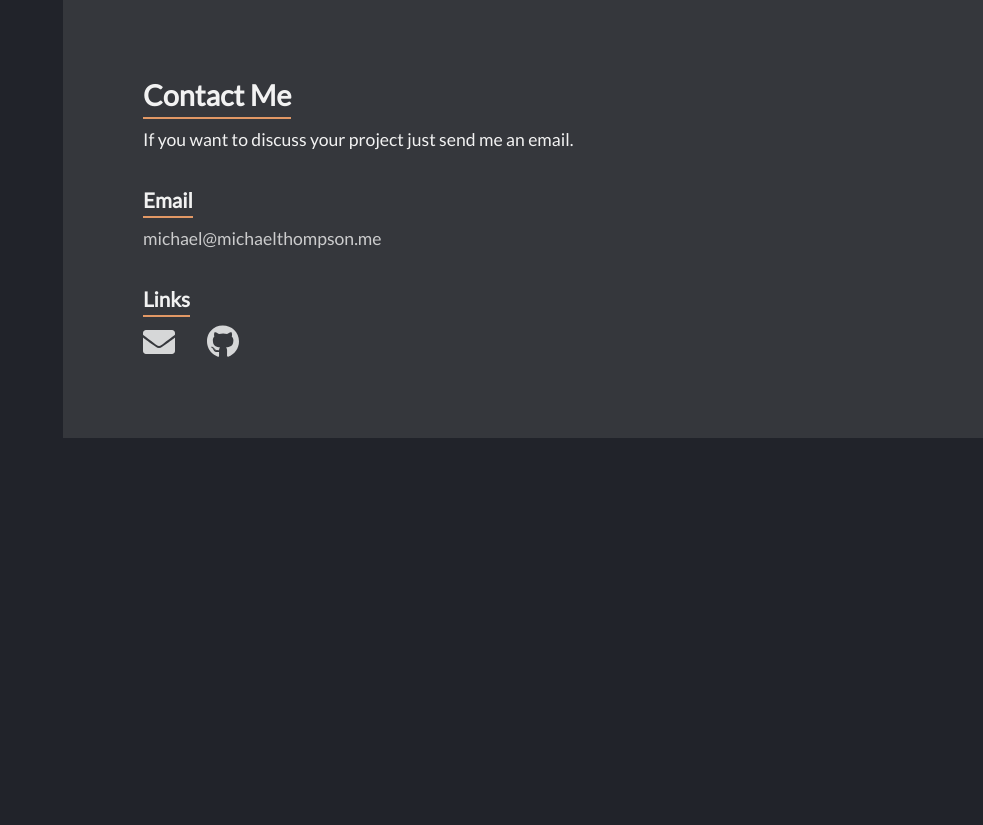
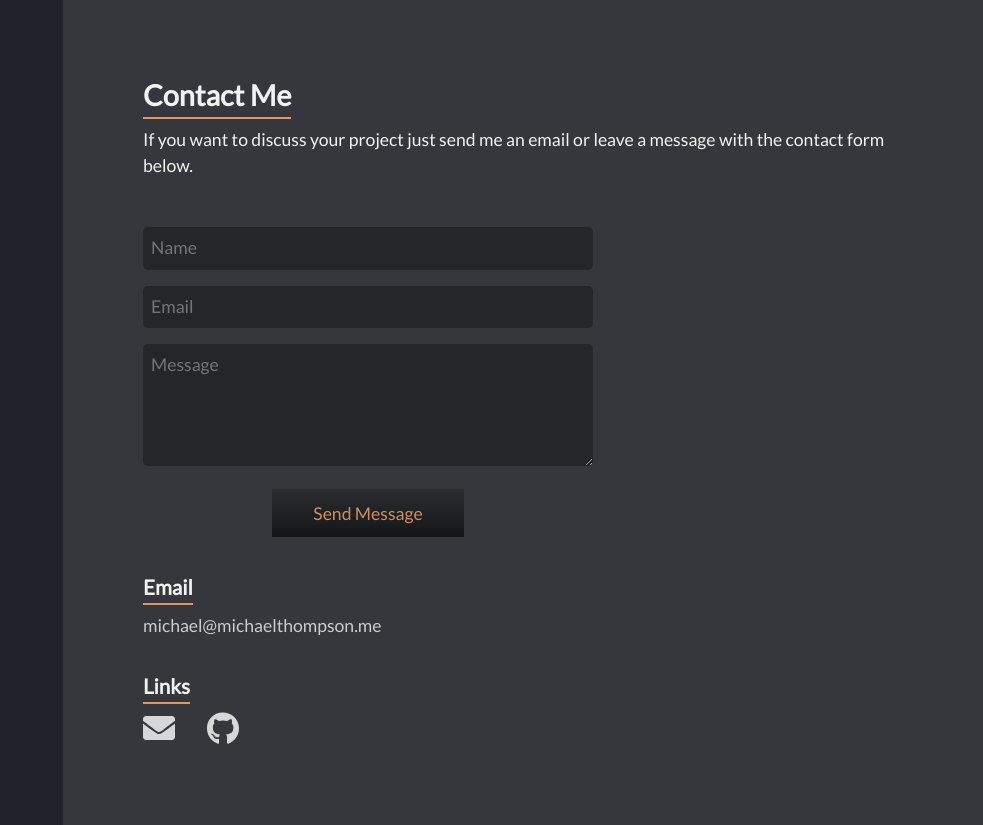
Before and after one commit to mthom26/portfolio-v2, a React (Create React App) app: page / in a window 1280 px wide. Shown: the part 2980-3805 px from the top of the page, without its empty margins (297-1280 px from the left). Before the commit the page ends 3418 px from the top, so only its background shows below. Built offline with nearby package versions, Linux system fonts and the light colour scheme.

Commit message:
Add contact form

```diff
--- a/src/components/Contact.css
+++ b/src/components/Contact.css
@@ -29,6 +29,36 @@
 .contactLink:hover {
   opacity: 1;
 }
+
+.contactForm {
+  max-width: 450px;
+  display: flex;
+  flex-direction: column;
+  align-items: center;
+}
+
+.contactFormInputBlock {
+  width: 100%;
+}
+
+.contactFormInputBlock input,
+.contactFormInputBlock textarea {
+  width: 100%;
+  margin-top: 1rem;
+  background: rgba(0,0,0,0.3);
+  border: none;
+  color: var(--light1);
+  padding: 0.5rem;
+  border-radius: 5px;
+}
+
+.contactFormInputBlock input:focus,
+.contactFormInputBlock textarea:focus {
+  outline: none;
+  background: rgba(0,0,0,0.4);
+  box-shadow: 0 0 5px var(--orange);
+}
+
 /* ------------- */
 /* Media Queries */
 /* ------------- */
@@ -41,3 +71,93 @@
     padding: 5rem 2rem 3rem 2rem;
   }
 }
+
+/* ------------- */
+/* Custom Button */
+/* ------------- */
+.buttonBaseC {
+  cursor: pointer;
+  position: relative;
+  margin: 1rem 0 2rem 0;
+  opacity: 0.9;
+}
+
+.buttonC {
+  padding: 0.5rem 0;
+  position: relative;
+  width: 12rem;
+  text-decoration: none;
+  background: linear-gradient(rgba(0,0,0,0.2), rgba(0,0,0,0.7));
+  display: flex;
+  align-items: center;
+  text-align: center;
+  overflow: hidden;
+  transition: opacity 250ms linear;
+}
+
+.buttonTextC {
+  position: relative;
+  margin: 0;
+  flex-basis: 9rem;
+  transform: translateX(1.5rem);
+  transition: transform 250ms ease-in-out;
+}
+
+.buttonIconC {
+  position: relative;
+  flex-basis: 2rem;
+  padding: 0.25rem;
+  transform: translateX(3rem);
+  transition: transform 200ms ease-in-out;
+}
+
+.buttonIconC img {
+  animation: spin-loader infinite 0.75s linear;
+}
+
+.buttonBottomC {
+  position: absolute;
+  bottom: 0;
+  width: 100%;
+  height: 3px;
+  background: var(--dark2);
+}
+
+.buttonBottomVarC {
+  position: absolute;
+  bottom: 0;
+  width: 100%;
+  height: 3px;
+  transform-origin: right;
+  transform: scaleX(0);
+  transition: transform 200ms ease-in-out;
+}
+
+.buttonBaseC:hover {
+  opacity: 1;
+}
+
+.buttonTextC.loading {
+  transform: translateX(0rem);
+}
+
+.buttonIconC.loading {
+  transform: translateX(0rem);
+}
+
+.buttonBottomVarC.loading {
+  transform: scaleX(1);
+}
+
+.buttonBaseC:hover .buttonBottomVarC {
+  transform: scaleX(1);
+}
+
+@keyframes spin-loader {
+  from {
+    transform: rotate(0deg);
+  }
+  to {
+    transform: rotate(360deg);
+  }
+}
--- a/src/components/Contact.js
+++ b/src/components/Contact.js
@@ -2,14 +2,128 @@ import React from 'react';
 import ReactGA from 'react-ga';
 
 import './Contact.css';
+import Button from './Button';
 import emailIcon from '../images/envelopeWhite.svg';
 import githubIcon from '../images/githubWhite.svg';
+import spinner from '../images/spinner.svg';
 
-const Contact = ({ reference }) => {
+const initialFormData = {
+  name: '',
+  email: '',
+  message: ''
+};
+
+class Contact extends React.Component {
+  constructor(props) {
+    super(props);
+
+    this.state = {
+      formData: initialFormData,
+      formSuccess: false,
+      formFailure: false,
+      loading: false
+    };
+  }
+
+  onUpdateState = (event) => {
+    const { target } = event;
+    this.setState({
+      formData: {
+        ...this.state.formData,
+        [target.name]: target.value
+      }
+    });
+  }
+
+  onSubmit = (event) => {
+    event.preventDefault();
+    //console.log(this.state.formData);
+    this.setState({ loading: true, formFailure: false, formSuccess: false });
+    console.log(`EndPoint: ${process.env.REACT_APP_AWS_ENDPOINT}`);
+    return fetch(process.env.REACT_APP_AWS_ENDPOINT, {
+      method: 'POST',
+      body: JSON.stringify(this.state.formData)
+    })
+    .then(response => {
+      console.log(response);
+      this.setState({
+        formData: initialFormData,
+        formSuccess: true,
+        loading: false
+      });
+    })
+    .catch(err => {
+      console.log(err);
+      this.setState({
+        formData: initialFormData,
+        formFailure: true,
+        loading: false
+      });
+    });
+  }
+
+  render() {
+    const { reference } = this.props;
+    const { name, email, message } = this.state.formData;
+    const { loading } = this.state;
+
+    const loadingClass = loading
+      ? "loading"
+      : "";
+
     return (
       <div className="contact" ref={reference} id="contact">
         <h2>Contact Me</h2>
-      <p>If you want to discuss your project just send me an email.</p>
+        <p>If you want to discuss your project just send me an email or leave a message with the contact form below.</p>
+
+        <form className="contactForm">
+          <div className="contactFormInputBlock">
+            <input
+              onChange={this.onUpdateState}
+              value={name}
+              placeholder="Name"
+              type="text"
+              name="name"
+              id="name"
+            />
+          </div>
+
+          <div className="contactFormInputBlock">
+            <input
+              onChange={this.onUpdateState}
+              value={email}
+              placeholder="Email"
+              type="text"
+              name="email"
+              id="email"
+            />
+          </div>
+
+          <div className="contactFormInputBlock">
+            <textarea
+              onChange={this.onUpdateState}
+              rows={4}
+              value={message}
+              placeholder="Message"
+              name="message"
+              id="message"
+            />
+          </div>
+
+          <div onClick={this.onSubmit} className="buttonBaseC">
+            <div className="buttonC">
+              <span style={{ color: "#e29865" }} className={`buttonTextC ${loadingClass}`}>
+                Send Message
+              </span>
+              <div className={`buttonIconC ${loadingClass}`}>
+                <img src={spinner} alt="" />
+              </div>
+            </div>
+            <div className="buttonBottomC" />
+            <div style={{ background: "#e29865" }} className={`buttonBottomVarC ${loadingClass}`} />
+          </div>
+
+        </form>
 
         <div className="contactItem">
           <h3 className="contactSpan">Email</h3>
@@ -52,6 +166,7 @@ const Contact = ({ reference }) => {
         </div>
       </div>
     )
-};
+  }
+}
 
 export default Contact;
```
Also changed, not shown: src/components/Button.css (line endings or trailing spaces), src/images/spinner.svg (added), 1 other file (tests, documents, lock files or other folders). Lines whose indentation alone changed are shown as unchanged.
